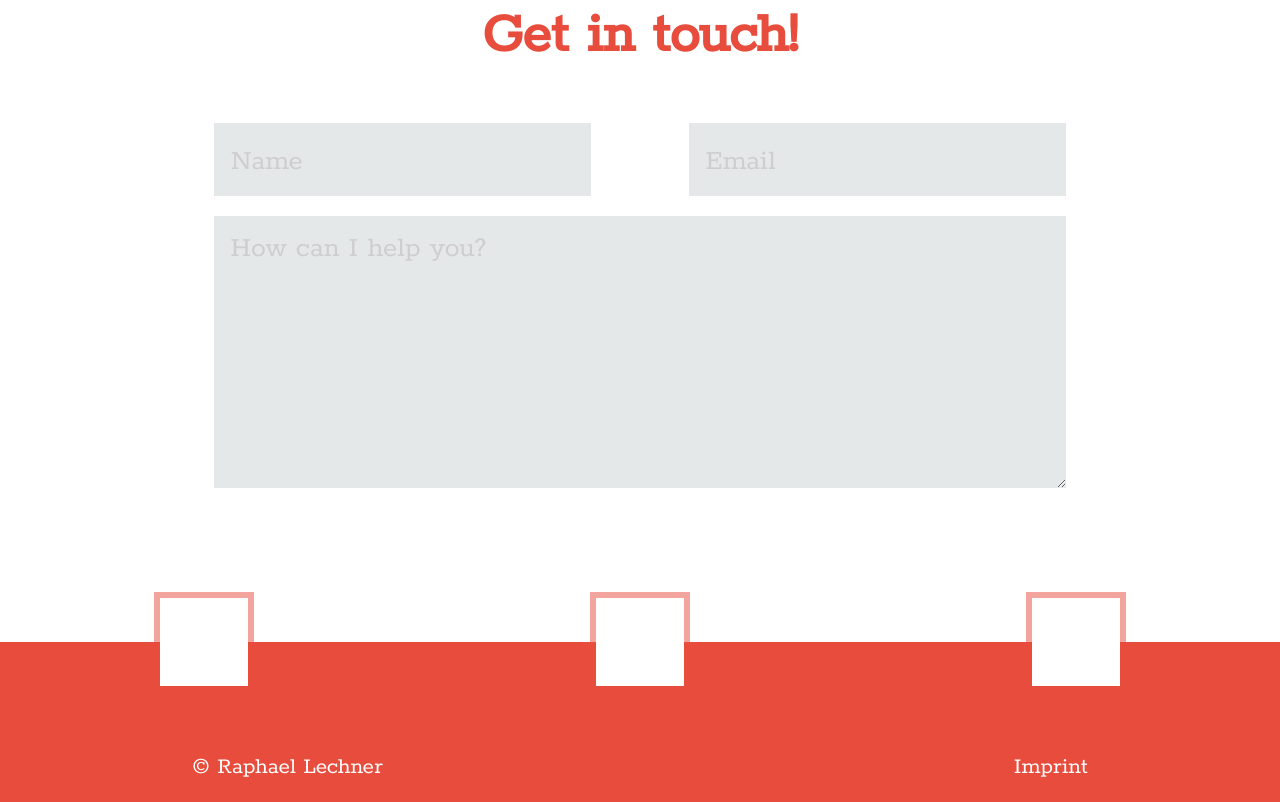
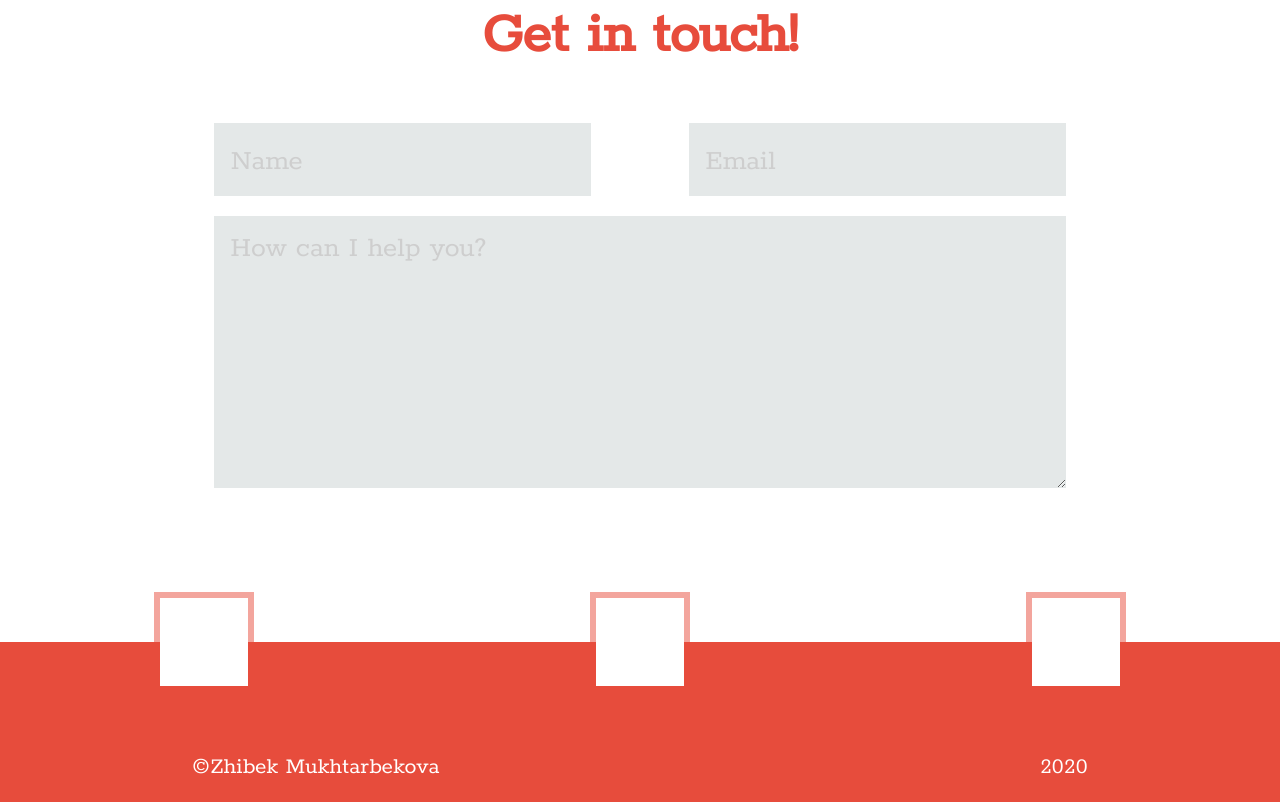
Before and after one commit to zhibekm/midturmwebproject, a website: page Project19/index.html in a window 1280 px wide. Shown: the part 1655-2457 px from the top of the page. Drawn offline with Linux system fonts and the light colour scheme.

Commit message:
Update index.html

```diff
--- a/Project19/index.html
+++ b/Project19/index.html
@@ -102,8 +102,8 @@
             </div>
         </div>
         <div class="footer__txt">
-            <p class="txt__left">© Raphael Lechner</p>
-            <p class="txt__right">Imprint</p>
+            <p class="txt__left">©Zhibek Mukhtarbekova</p>
+            <p class="txt__right">2020</p>
         </div>
     </footer>
     <script src="js/jquery-3.2.0.min.js"></script>
```
